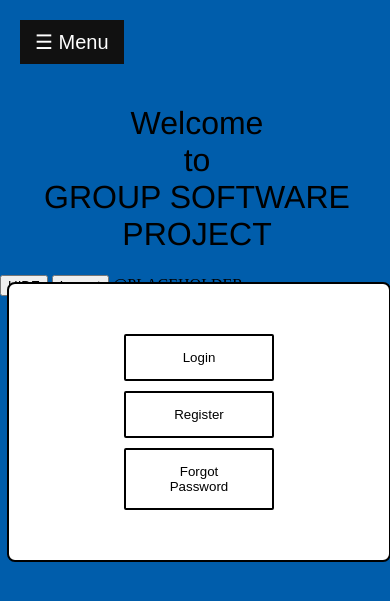
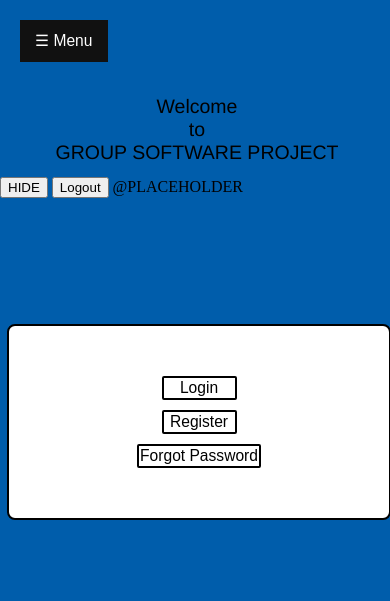
Before and after one commit to nickpap00/GroupSoftware, a PHP site: page /webPagesSourceCode/index.php in a window 390 px wide. Shown: the top 601 px of the page. Run offline with PHP 8.4, Linux system fonts and the light colour scheme; some libraries are stand-ins or nearby versions.

Commit message:
Changes for mobile scaling

```diff
--- a/webPagesSourceCode/styles_coursework.css
+++ b/webPagesSourceCode/styles_coursework.css
@@ -12,14 +12,18 @@
 	margin-left: 4px;
 	font-family: "HelveticaNeue-Light", "Helvetica Neue Light", "Helvetica Neue", Helvetica, Arial, "Lucida Grande", sans-serif;
 	font-weight: 300;
+	font-size:5vw;
+	text-align:center;
 }
 p{
 	color: black;
 	margin-left: 4px;
 	font-family: "HelveticaNeue-Light", "Helvetica Neue Light", "Helvetica Neue", Helvetica, Arial, "Lucida Grande", sans-serif;
 	font-weight: 300;
+	font-size:4vw;
+	text-align:center;
 }
-
+@media(min-width:60em){html{font-size:100%}}
 /* Styling for buttons that can be used appwide*/
 .button{
 	border: 2px solid black;
@@ -27,9 +31,9 @@
 	display: block;
 	margin: 10px auto;
 	text-align: center;
-
-	width: 150px;
-	padding: 14px 40px;
+	font-size:4vw;
+	min-width:25%;
+	padding: 1px 1px;
 	outline: none;
 	border-radius: 2px;
 	transition: 0.25s;
@@ -57,11 +61,12 @@
 .sidebar a {
   padding: 8px 8px 8px 32px;
   text-decoration: none;
-  font-size: 25px;
+  font-size: 4vw;
   font-family: "HelveticaNeue-Light", "Helvetica Neue Light", "Helvetica Neue", Helvetica, Arial, "Lucida Grande", sans-serif;
   color: #818181;
   display: block;
   transition: 0.3s;
+  min-width:20%;
 }
 
 /* When you mouse over the navigation links, change their color */
@@ -71,6 +76,8 @@
 
 /* Position and style the close button (top right corner) */
 .sidebar .closebtn {
+  min-height:5%;
+  min-width:5%;
   position: absolute;
   top: 0;
   right: 25px;
@@ -80,11 +87,13 @@
 
 /* The button used to open the sidebar */
 .openbtn {
-  font-size: 20px;
+  min-width:25%;
+  min-height:5%;
+  font-size: 4vw;
   cursor: pointer;
   background-color: #111;
   color: white;
-  padding: 10px 15px;
+  padding: 1px 1px;
   border: none;
 }
 
@@ -98,8 +107,8 @@
   padding: 20px;
 }
 
-/* On smaller screens, where height is less than 450px, change the style of the sidenav (less padding and a smaller font size) */
-@media screen and (max-height: 450px) {
+/* On smaller screens, where width is less than 450px, change the style of the sidenav (less padding and a smaller font size) */
+@media screen and (max-width: 450px) {
   .sidebar {padding-top: 15px;}
   .sidebar a {font-size: 18px;}
 }
@@ -241,16 +250,19 @@
 	border:2px solid black;
 	background: none;
 	display: block;
-	margin: 10px auto;
+	margin: 1px auto;
 	text-align: center;
 
 	width: 150px;
-	padding: 15px 15px;
+	/*Min width stops the div from being too small on mobile*/
+	min-width:25%;
+	padding: 1px 1px;
 	outline: none;
 	border-radius: 2px;
 	transition: 0.25s;
 	cursor: pointer;
 }
+
 /*Styling for qr textboxes*/
 .buildingtextbox{
 border:0;
```
